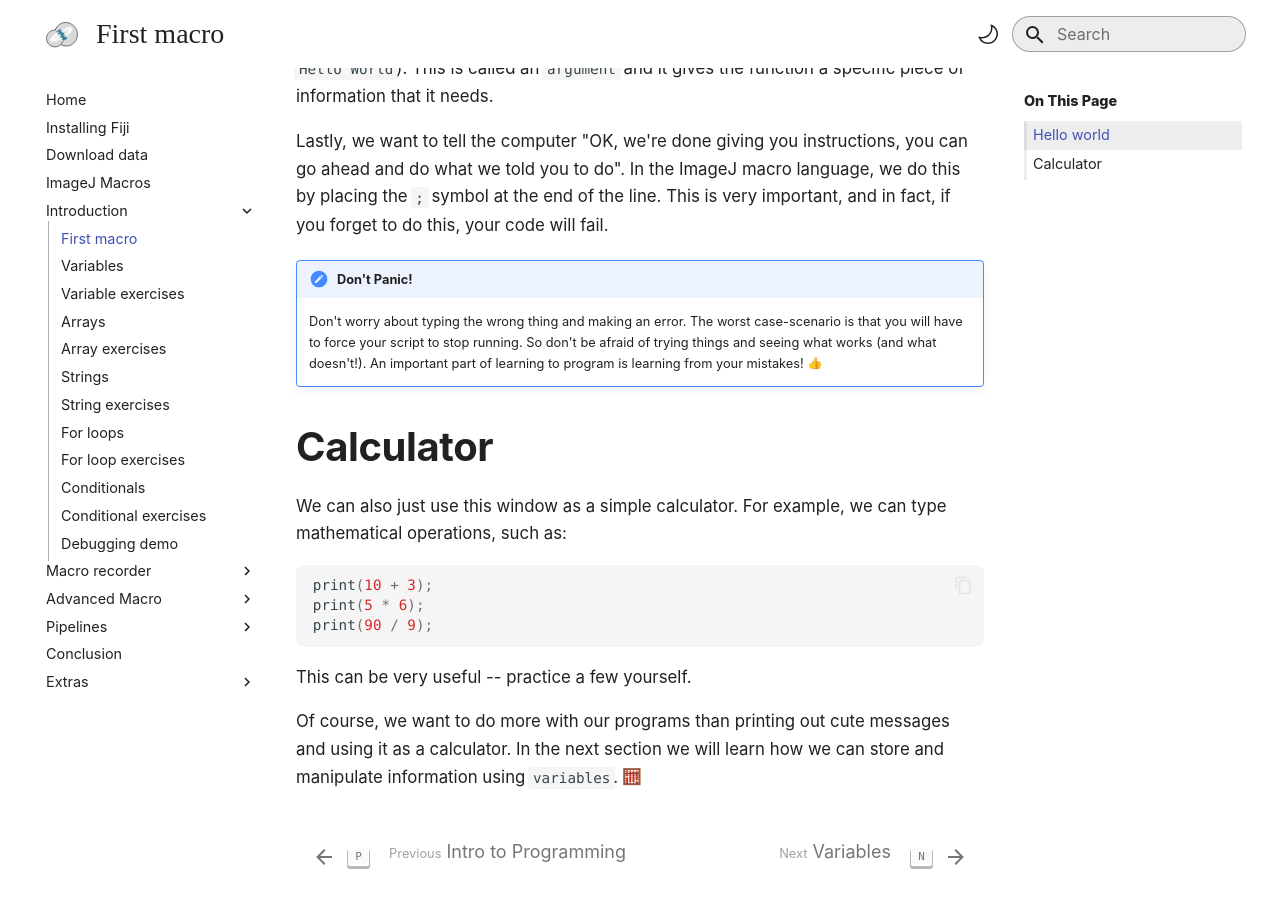
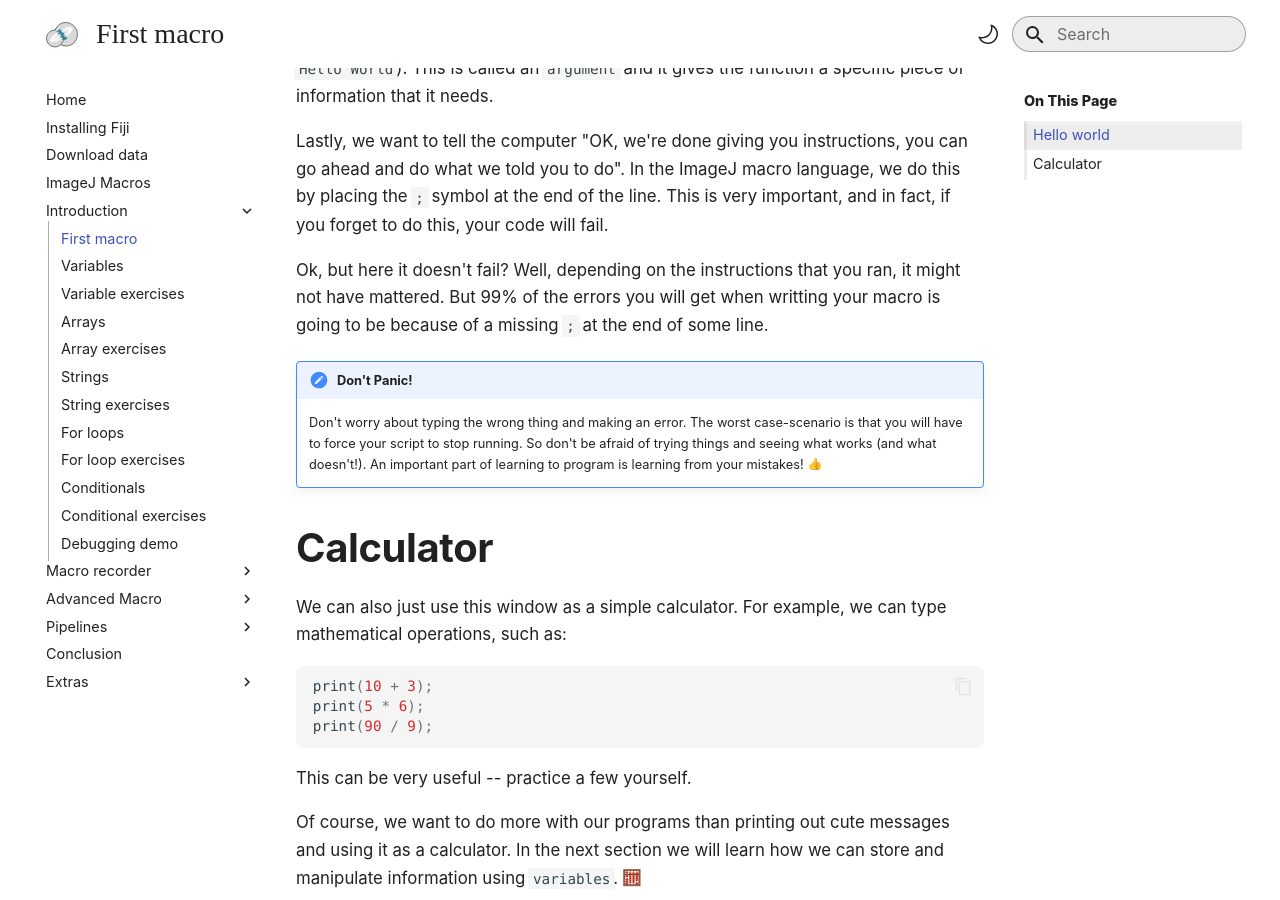
Before and after one commit to nobias-fht/advanced-scripting, an MkDocs documentation site: the page built from docs/course/introduction/print.md, in a window 1280 px wide and 900 px high, scrolled down 686 px. Built offline with MkDocs 1.6.1 and Material for MkDocs 9.7.7, drawn with Linux system fonts in a browser that asks for light colours; emoji names are drawn with the system emoji font.

Commit message:
Add comment on the semicolon

```diff
--- a/docs/course/introduction/print.md
+++ b/docs/course/introduction/print.md
@@ -38,6 +38,10 @@ you can go ahead and do what we told you to do". In the ImageJ macro language,
 we do this by placing the `;` symbol at the end of the line. This is very
 important, and in fact, if you forget to do this, your code will fail.
 
+Ok, but here it doesn't fail? Well, depending on the instructions that you ran, it
+might not have mattered. But 99% of the errors you will get when writting your macro
+is going to be because of a missing `;` at the end of some line.
+
 !!! note "Don't Panic!"
     Don't worry about typing the wrong thing and making an error. The worst
     case-scenario is that you will have to force your script to stop running.
```
